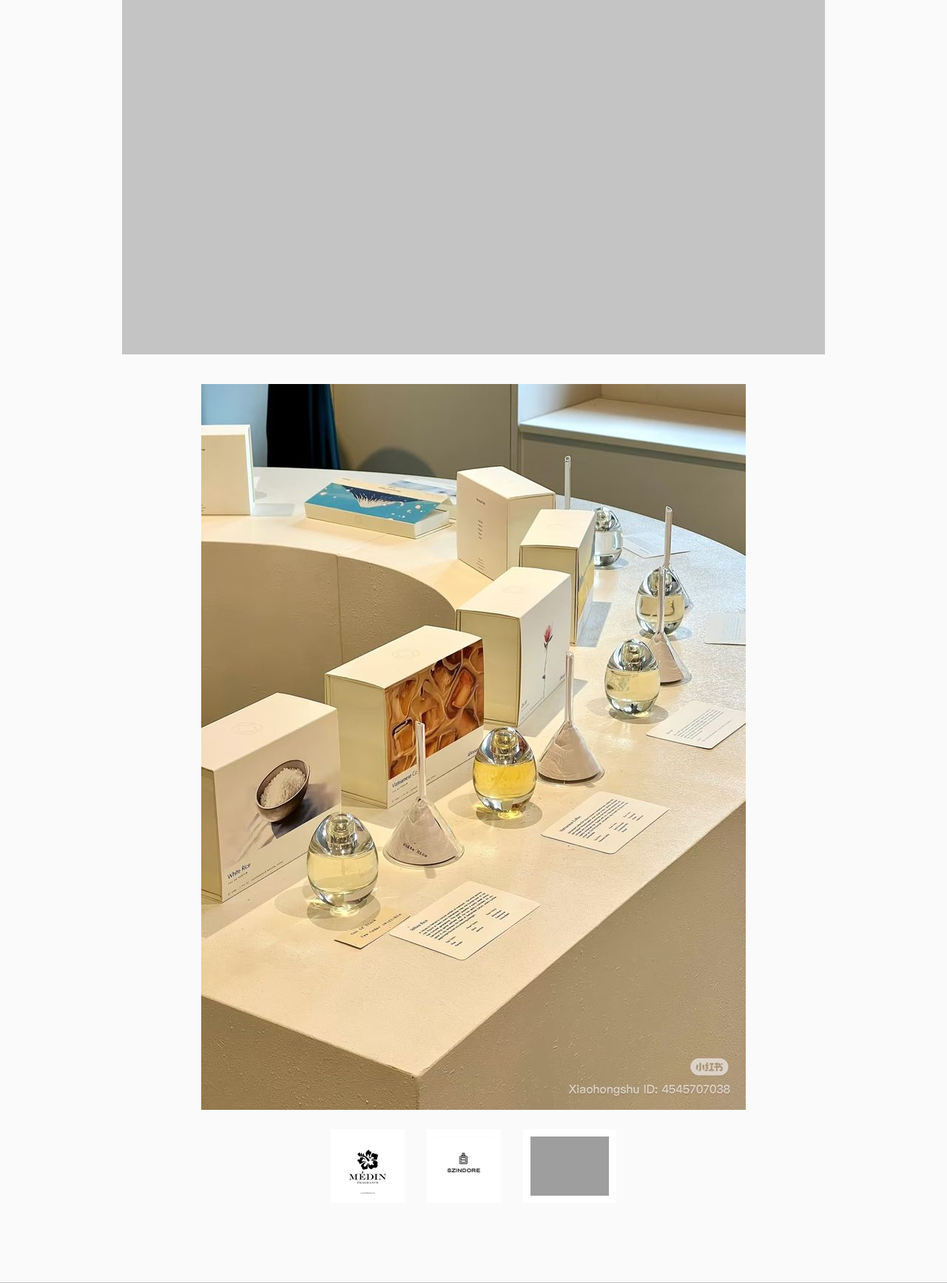
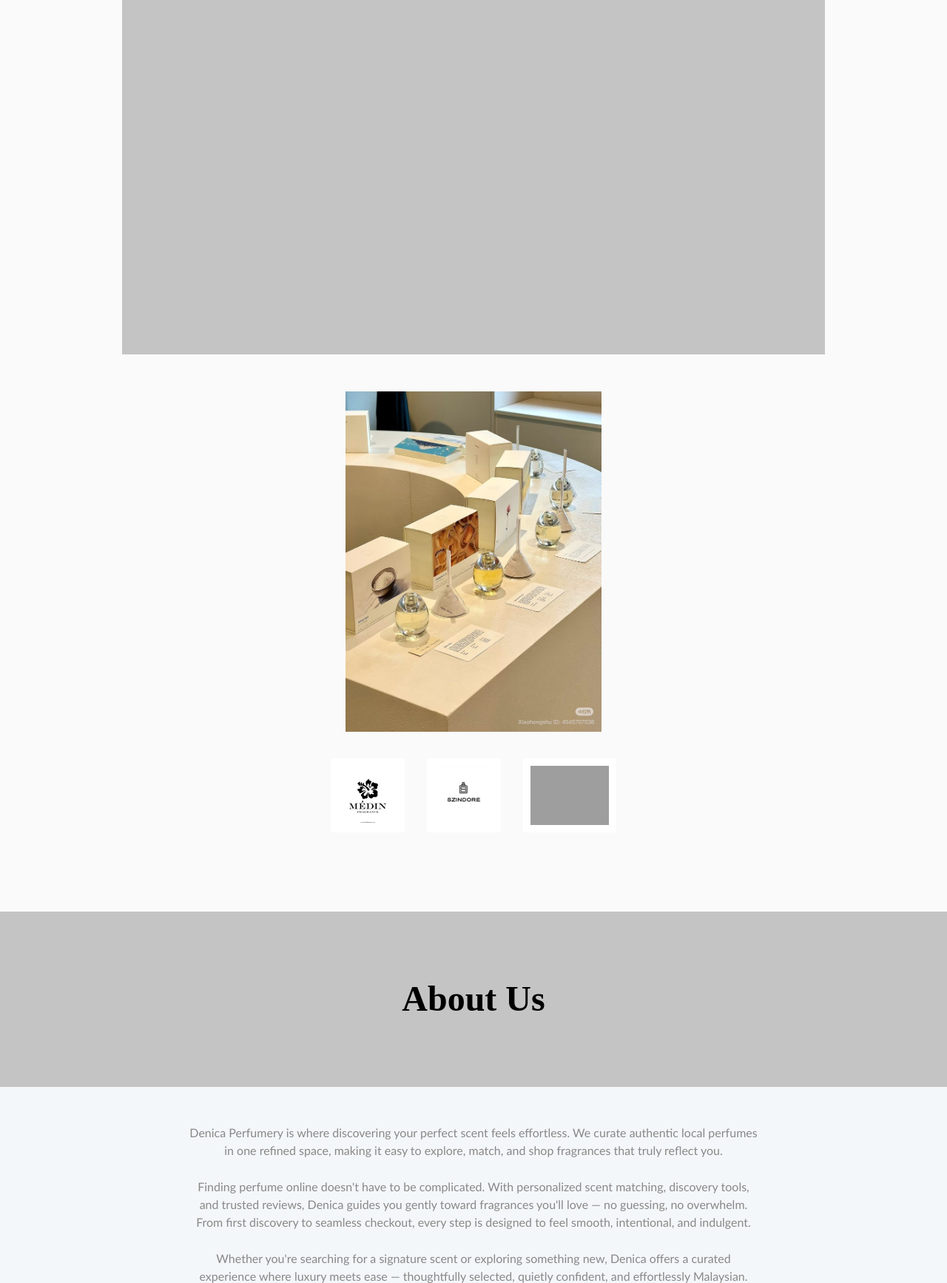
Before and after one commit to deletenter/Denica, a PHP site: page /index.html in a window 1280 px wide. Shown: the part 436-2170 px from the top of the page at 74% size. Run offline with PHP 8.4, Linux system fonts and the light colour scheme; grey boxes are pictures that could not be loaded.

Commit message:
Update style.css

```diff
--- a/style.css
+++ b/style.css
@@ -111,6 +111,12 @@ h1 {
     max-width: 950px;
     height: 480px;
     margin: 40px auto;
+}
+
+.hero-image img {
+    height: 480px;
+    width: auto;
+    padding: 10px;
 }
 
 .brand-logo-grid {
```
